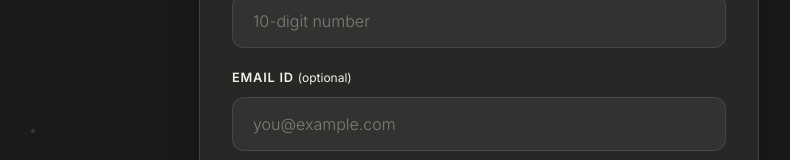
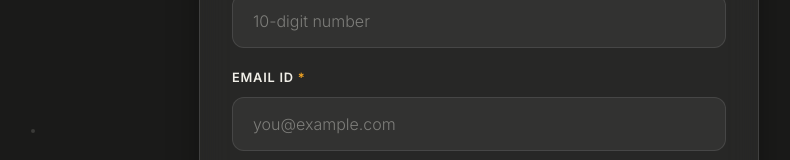
Before and after one commit to RohitLab/The_Groomers, a React (Vite) app: page /book in a window 1280 px wide. Shown: the part 351-511 px from the top of the page, without its empty margins (161-951 px from the left). Built offline with nearby package versions, Linux system fonts and the light colour scheme; no server answers.

Commit message:
fix: make email required on booking form so customer always gets confirmation email

```diff
--- a/src/pages/BookingPage.jsx
+++ b/src/pages/BookingPage.jsx
@@ -105,7 +105,6 @@ function SuccessScreen({ booking }) {
         </div>
       </motion.div>
 
-      {booking.email && (
       <motion.p
         className="book-success__email-note"
         initial={{ opacity: 0 }}
@@ -114,7 +113,6 @@ function SuccessScreen({ booking }) {
       >
         📧 Check your email for confirmation
       </motion.p>
-      )}
 
       <motion.a
         href="/scan"
@@ -155,6 +153,10 @@ export default function BookingPage() {
     }
     if (!effectiveService.trim()) {
       setError('Please select or describe your service.')
+      return
+    }
+    if (!form.email.trim()) {
+      setError('Please enter your email address so we can send you a confirmation.')
       return
     }
 
@@ -249,13 +251,14 @@ export default function BookingPage() {
 
                 {/* Email */}
                 <div className="book-field">
-                  <label className="book-label">Email ID <span className="book-opt">(optional)</span></label>
+                  <label className="book-label">Email ID <span className="book-req">*</span></label>
                   <input
                     className="glass-input"
                     type="email"
                     placeholder="you@example.com"
                     value={form.email}
                     onChange={set('email')}
+                    required
                   />
                 </div>
 
```
Lines whose indentation alone changed are shown as unchanged.
